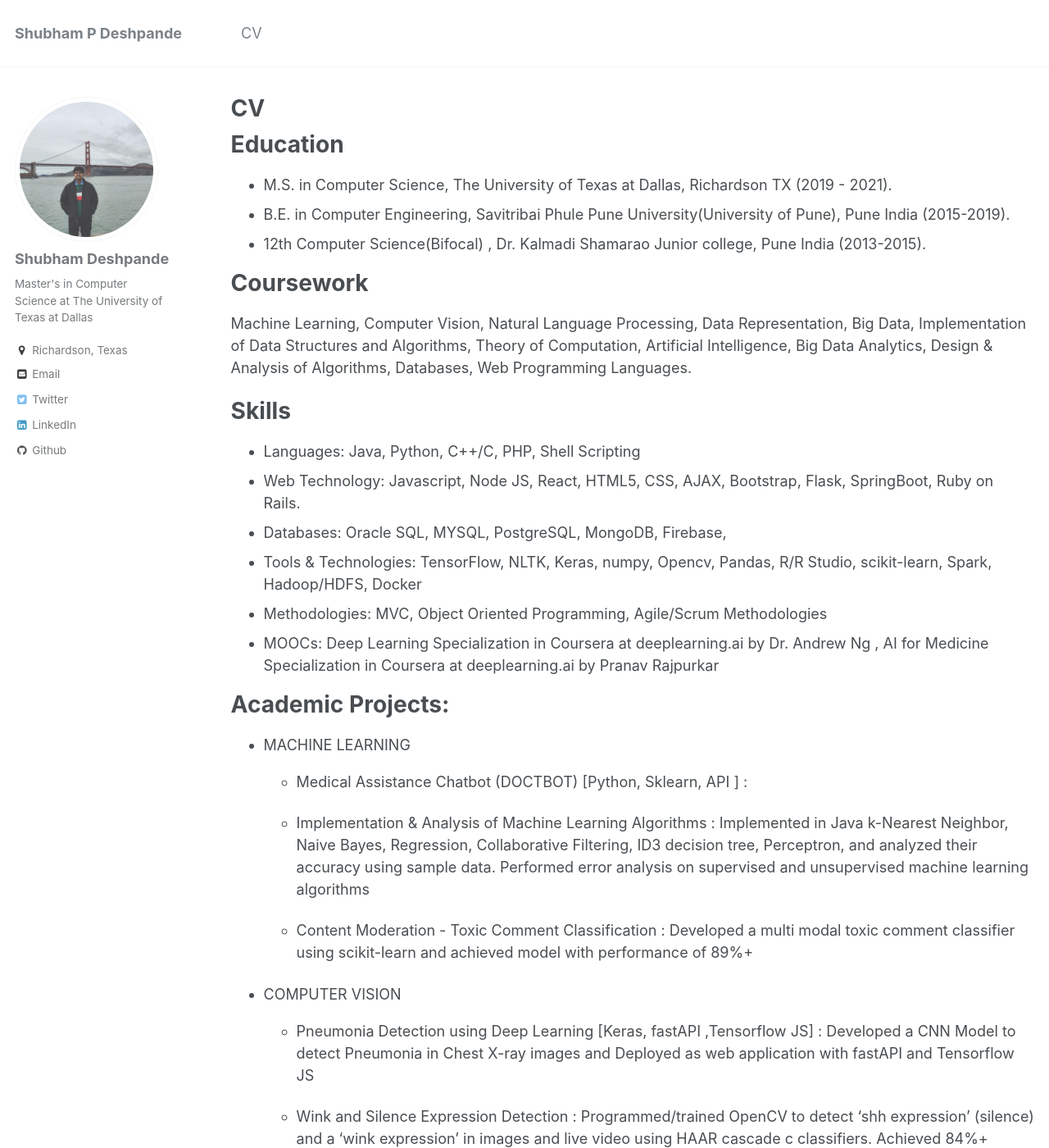
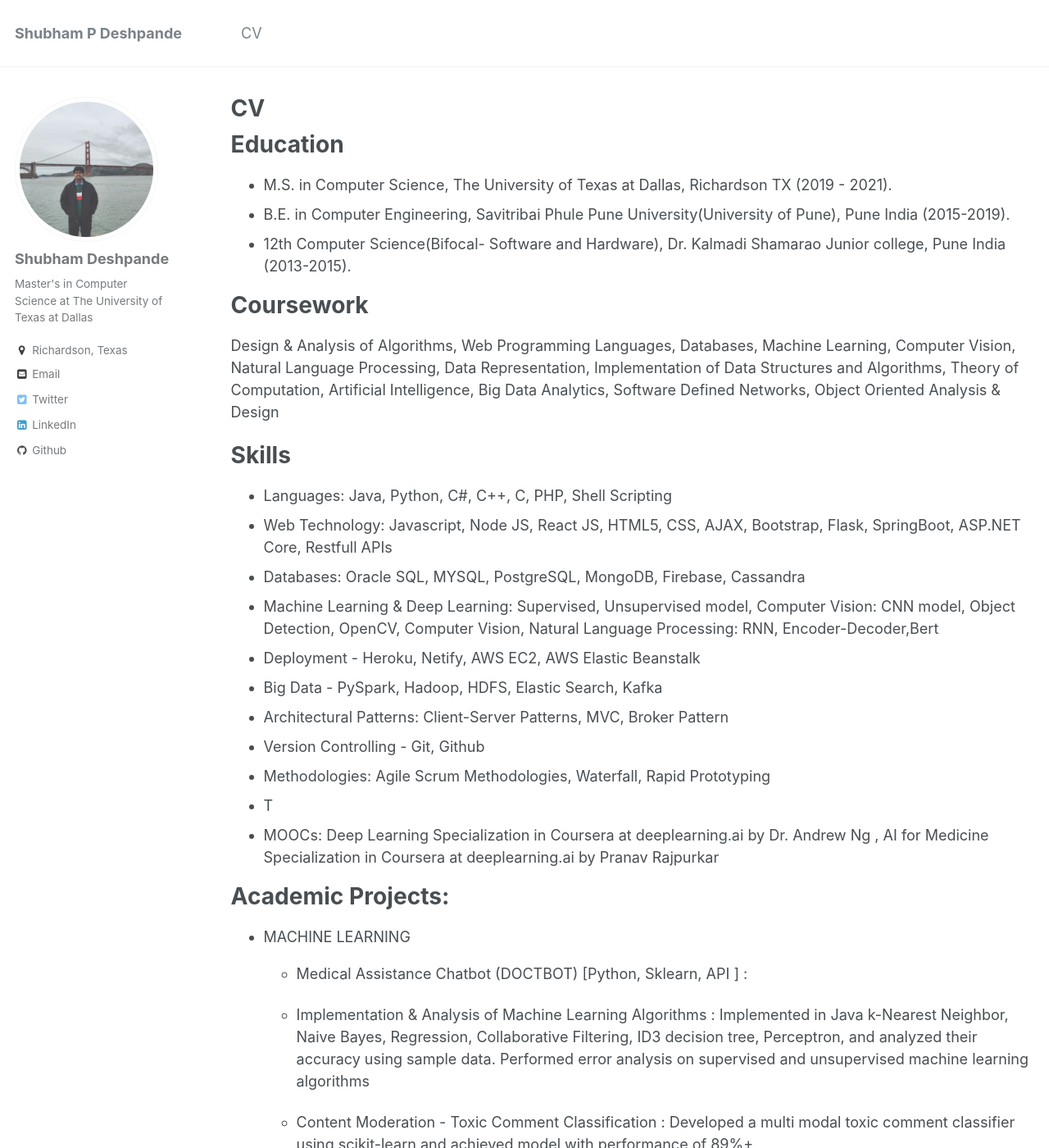
Before and after one commit to ShubhamDeshpande/shubhamdeshpande.github-io, a Jekyll site: the page built from _pages/cv.md, in a window 1280 px wide and 1400 px high. Shown: the whole window at 82% size. Built offline with Jekyll 4.4.1, drawn with Linux system fonts in a browser that asks for light colours.

Commit message:
updated cv

```diff
--- a/_pages/cv.md
+++ b/_pages/cv.md
@@ -14,20 +14,25 @@ Education
 
 - M.S. in Computer Science, The University of Texas at Dallas, Richardson TX  (2019 - 2021).
 - B.E. in Computer Engineering, Savitribai Phule Pune University(University of Pune), Pune India (2015-2019).
-- 12th Computer Science(Bifocal) , Dr. Kalmadi Shamarao Junior college, Pune India (2013-2015).
+- 12th Computer Science(Bifocal- Software and Hardware), Dr. Kalmadi Shamarao Junior college, Pune India (2013-2015).
 
 Coursework
 ======
-Machine Learning, Computer Vision, Natural Language Processing, Data Representation, Big Data, Implementation of Data Structures and Algorithms, Theory of Computation, Artificial Intelligence, Big Data Analytics, Design & Analysis of Algorithms, Databases, Web Programming Languages.
+Design & Analysis of Algorithms, Web Programming Languages, Databases, Machine Learning, Computer Vision, Natural Language Processing, Data Representation, Implementation of Data Structures and Algorithms, Theory of Computation, Artificial Intelligence, Big Data Analytics, Software Defined Networks, Object Oriented Analysis & Design
 
 Skills
 ======
--	Languages: Java, Python, C++/C, PHP, Shell Scripting
--    Web Technology: Javascript, Node JS, React, HTML5, CSS, AJAX, Bootstrap, Flask, SpringBoot, Ruby on Rails.
--    Databases: Oracle SQL, MYSQL, PostgreSQL, MongoDB,  Firebase,
--	Tools & Technologies: TensorFlow, NLTK, Keras, numpy, Opencv, Pandas, R/R Studio, scikit-learn, Spark, Hadoop/HDFS, Docker
--	Methodologies: MVC, Object Oriented Programming, Agile/Scrum Methodologies
--	MOOCs: Deep Learning Specialization in Coursera at deeplearning.ai by Dr. Andrew Ng , AI for Medicine Specialization in Coursera at deeplearning.ai by Pranav Rajpurkar
+-	Languages: Java, Python, C#, C++, C, PHP, Shell Scripting
+-    Web Technology: Javascript, Node JS, React JS, HTML5, CSS, AJAX, Bootstrap, Flask, SpringBoot, ASP.NET Core, Restfull APIs
+-    Databases: Oracle SQL, MYSQL, PostgreSQL, MongoDB,  Firebase, Cassandra
+-	Machine Learning & Deep Learning: Supervised, Unsupervised model, Computer Vision: CNN model, Object Detection, OpenCV, Computer Vision, Natural Language Processing: RNN, Encoder-Decoder,Bert
+-   Deployment - Heroku, Netify, AWS EC2, AWS Elastic Beanstalk
+-   Big Data - PySpark, Hadoop, HDFS, Elastic Search, Kafka
+-   Architectural Patterns: Client-Server Patterns, MVC, Broker Pattern
+-   Version Controlling - Git, Github
+-	Methodologies: Agile Scrum Methodologies, Waterfall, Rapid Prototyping
+- T
+-   MOOCs: Deep Learning Specialization in Coursera at deeplearning.ai by Dr. Andrew Ng , AI for Medicine Specialization in Coursera at deeplearning.ai by Pranav Rajpurkar
 
 Academic Projects:
 ======
```
